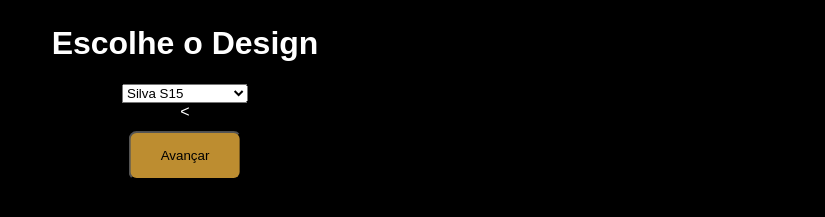
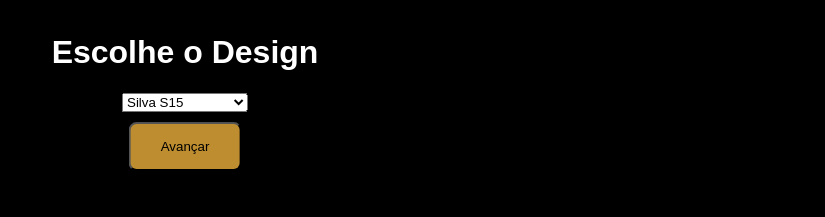
Before and after one commit to insidedacoolest/karthell43, a plain HTML site: page design.html in a window 1280 px wide. Shown: the part 303-520 px from the top of the page, without its empty margins (455-1280 px from the left). Drawn offline with Linux system fonts and the light colour scheme.

Commit message:
Update design.html

```diff
--- a/design.html
+++ b/design.html
@@ -41,7 +41,7 @@
             <option value="Design Tio Patinhas">Tio Patinhas</option>
 
         </select>
-        <<button class="btn" onclick="saveDesignAndGo()">Avançar</button>
+        <button class="btn" type="button" onclick="saveDesignAndGo()">Avançar</button>
     </div>
     <script src="js/script.js"></script>
 </body>
```
